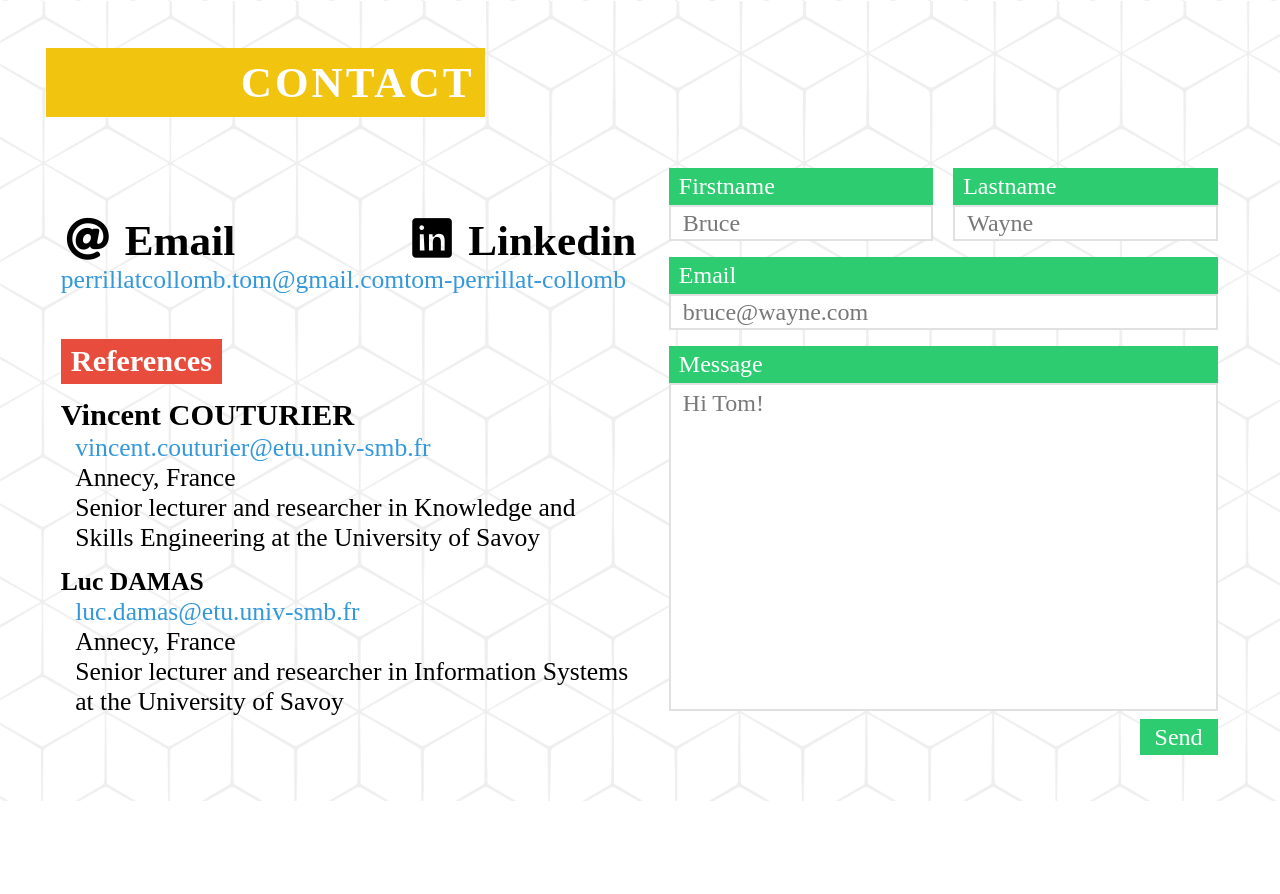
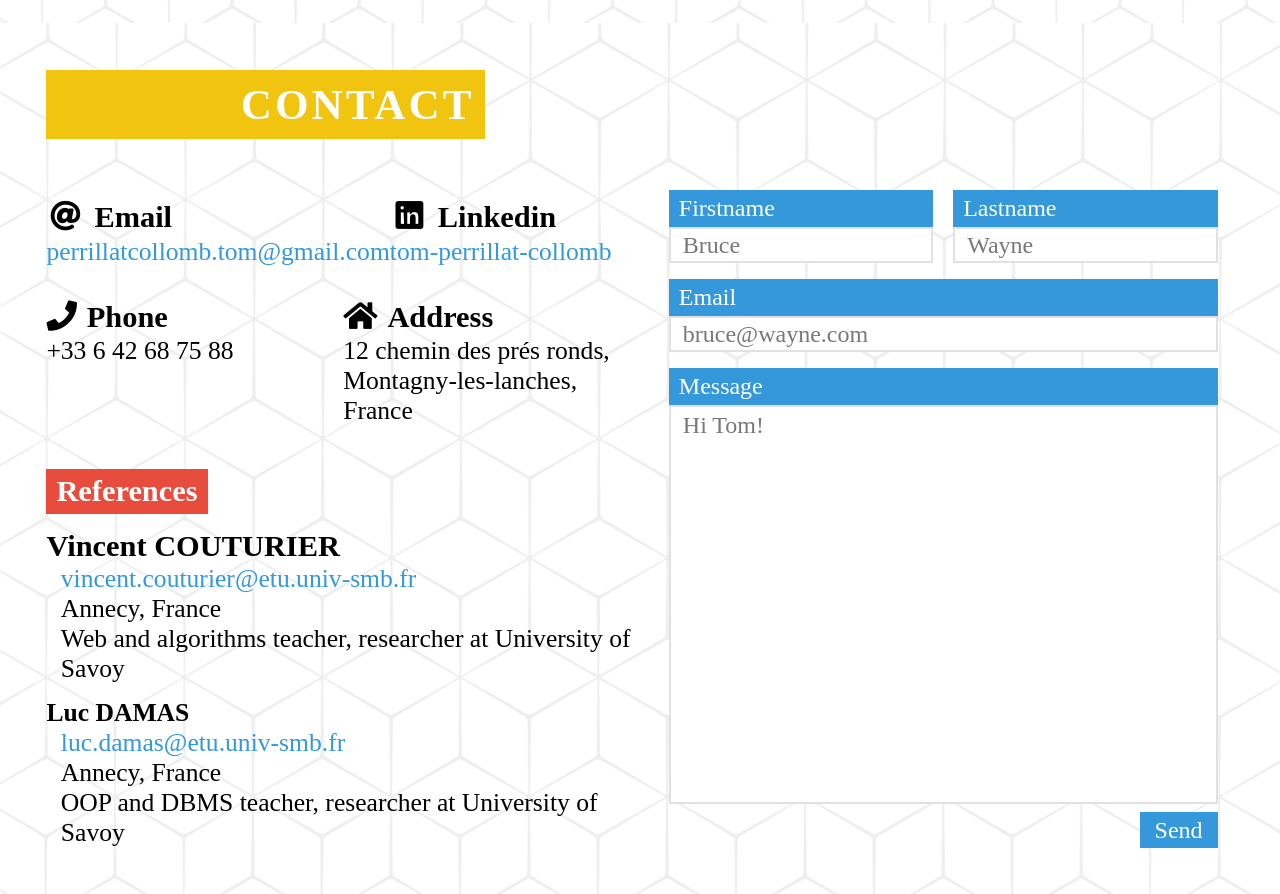
Before and after one commit to tomperr/portfolio, a PHP site: page / in a window 1280 px wide. Shown: the part 5255-6149 px from the top of the page. Before the commit the page ends 6056 px from the top, so only its background shows below. Run offline with PHP 8.4, Linux system fonts and the light colour scheme; some web fonts are replaced.

Commit message:
set menu, update contact

```diff
--- a/about.php
+++ b/about.php
@@ -10,7 +10,7 @@
 				<p class="h-4 pt-1 pb-1 justify animate fade-in-top">
 					I also work as a <span class="text-river">freelance</span> : creating original websites is so exciting!
 				</p>
-				<h2>I love</h2>
+				<h2 class="h-4">I love</h2>
 				<div class="inline-block">
 					<div class="inline-block bg-emerald padding margin h-5 lovedtech animate fade-in-top">
 						Cybersecurity
@@ -28,7 +28,7 @@
 						Unix
 					</div>
 				</div>
-				<p class="pt-1 h-3" align="right">Download my <span class="bg-alizarin padding"><a href="#">resume</a></span></p>
+				<p class="pt-1 h-3" align="right">Download my <span class="bg-alizarin padding"><a href="./docs/CV_Tom_PERRILLAT-COLLOMB.pdf" target="_blank">resume</a></span></p>
 			</div>
 			<div class="col-1 pl-4" id="about-img">
 			</div>
--- a/contact.php
+++ b/contact.php
@@ -8,16 +8,27 @@
 		<div class="flex-item-fill">
 			<div class="flex-row h100" id="contact-flex">
 				<div class="col-1">
-					<div id="contact-infos" class="flex-col flex-center h100 pl-1">
+					<div id="contact-infos" class="flex-col flex-center h100">
 
-						<div class="flex-row">
-							<div class="col-1 contact-info animate fade-in-left flex-item-auto mt-1 mb-1">
-								<h4 class="contact-info-title h-4"><i class="fas fa-at fa-fw margin"></i>Email</h4>
+						<div id="contacts-container">
+							<div class="contact-info animate fade-in-left flex-item-auto mt-1 mb-1">
+								<h4 class="contact-info-title h-5"><i class="fas fa-at fa-fw margin"></i>Email</h4>
 								<p class="contact-info-description h-6"><a href="mailto:perrillatcollomb.tom@gmaiL.com">perrillatcollomb.tom@gmail.com</a></p>
 							</div>
-							<div class="col-1 contact-info animate fade-in-left flex-item-auto mt-1 mb-1">
-								<h4 class="contact-info-title h-4"><i class="fab fa-linkedin fa-fw margin"></i>Linkedin</h4>
+							<div class="contact-info animate fade-in-left flex-item-auto mt-1 mb-1">
+								<h4 class="contact-info-title h-5"><i class="fab fa-linkedin fa-fw margin"></i>Linkedin</h4>
 								<p class="contact-info-description h-6"><a href="https://www.linkedin.com/in/tom-perrillat-collomb-81b698182/" target="_blank">tom-perrillat-collomb</a></p>
+							</div>
+							<div class="contact-info animate fade-in-left flex-item-auto mt-1 mb-1">
+								<h4 class="contact-info-title h-5"><i class="fas fa-phone margin"></i>Phone</h4>
+								<p class="contact-info-description h-6">+33 6 42 68 75 88</p>
+							</div>
+							<div class="contact-info animate fade-in-left flex-item-auto mt-1 mb-1">
+								<h4 class="contact-info-title h-5"><i class="fas fa-home margin"></i>Address</h4>
+								<p class="contact-info-description h-6">
+									12 chemin des prés ronds,<br />
+									Montagny-les-lanches, France
+								</p>
 							</div>
 						</div>
 
@@ -30,7 +41,7 @@
 									<p class="h-6"><a href="mailto:vincent.couturier@etu.univ-smb.fr">vincent.couturier@etu.univ-smb.fr</a></p>
 									<p class="h-6">Annecy, France</p>
 									<p class="h-6">
-										Senior lecturer and researcher in Knowledge and Skills Engineering at the University of Savoy
+										Web and algorithms teacher, researcher at University of Savoy
 									</p>
 								</div>
 							</div>
@@ -40,7 +51,7 @@
 									<p class="h-6"><a href="mailto:">luc.damas@etu.univ-smb.fr</a></p>
 									<p class="h-6">Annecy, France</p>
 									<p class="h-6">
-										Senior lecturer and researcher in Information Systems at the University of Savoy
+										OOP and DBMS teacher, researcher at University of Savoy
 									</p>
 								</div>
 							</div>
@@ -56,23 +67,23 @@
 					<form class="flex-col h100 pl-2" id="contact-form">
 						<div class="form-group-inline flex-item-auto">
 							<div class="form-control">
-								<label for="form_firstname" class="bg-emerald padding">Firstname</label>
+								<label for="form_firstname" class="bg-river padding">Firstname</label>
 								<input type="text" name="form_firstname" id="form_firstname" placeholder="Bruce">
 								<span class="focus-border"></span>
 							</div>
 							<div class="form-control">
-								<label for="form_lastname" class="bg-emerald padding">Lastname</label>
+								<label for="form_lastname" class="bg-river padding">Lastname</label>
 								<input type="text" name="form_lastname" id="form_lastname" placeholder="Wayne">
 								<span class="focus-border"></span>
 							</div>
 						</div>
 						<div class="form-control flex-item-auto">
-							<label for="form_email" class="bg-emerald padding">Email</label>
+							<label for="form_email" class="bg-river padding">Email</label>
 							<input type="text" name="form_email" id="form_email" placeholder="bruce@wayne.com">
 							<span class="focus-border"></span>
 						</div>
 						<div class="form-control flex-item-fill">
-							<label for="form_message" class="bg-emerald padding">Message</label>
+							<label for="form_message" class="bg-river padding">Message</label>
 							<textarea class="flex-item-fill" name="form_message" id="form_message" placeholder="Hi Tom!"></textarea>
 						</div>
 						<div align="right">
--- a/css/content.css
+++ b/css/content.css
@@ -182,7 +182,6 @@
 	margin-bottom:15px;
 	width:100%;
 	background:#eee;
-	height:35px;
 	border-radius:3px;
 	-moz-border-radius:3px;
 	-webkit-border-radius:3px;
@@ -250,6 +249,27 @@
 	line-height:35px;
 	color: black;
 	color:rgba(0, 0, 0, 0.4);
+}
+
+.skillbar-desc {
+	background-color: #222222;
+	transition: padding 1s, height 1s, opacity 0.5s;
+	height: 0px;
+	color: white;
+	padding: 0px;
+}
+
+.skillbar-desc > p {
+	height: 0px
+}
+
+.skillbar-desc.active {
+	height: auto;
+	padding: 0.5em;
+}
+
+.skillbar-desc.active > p {
+	height: auto;
 }
 
 .language {
@@ -475,6 +495,16 @@
 	color: white;
 }
 
+#contacts-container {
+	display: flex;
+	flex-direction: row;
+	flex-wrap: wrap;
+}
+
+#contacts-container > div {
+	flex: 1 0 40%;
+}
+
 /* MEDIA QUERIES */
 
 /* SKILLS */
--- a/css/general.css
+++ b/css/general.css
@@ -348,7 +348,7 @@ form {
 	left: 0;
 	width: 0;
 	height: 2px;
-	background-color: #2ecc71;
+	background-color: #3498db;
 	transition: 0.4s;
 }
 
@@ -367,7 +367,7 @@ form {
 }
 
 .form-control > textarea:focus {
-	border-color: #2ecc71;
+	border-color: #3498db;
 }
 
 .form-control > input::placeholder, .form-control > textarea::placeholder {
@@ -376,10 +376,10 @@ form {
 
 input[type="submit"] {
 	height: 1.5em;
-	background-color: #2ecc71;
+	background-color: #3498db;
 	color: white;
 	font-size: 1.5em;
-	border: 3px solid #2ecc71;
+	border: 3px solid #3498db;
 	padding: 0px 0.5em;
 	transition: 0.5s all ease;
 }
--- a/css/menu.css
+++ b/css/menu.css
@@ -1,16 +1,8 @@
-#main-menu {
+#navigation {
+	transition: all 0.1s ease;
 	position: fixed;
-	margin-left: 1%;
-	top: 50%;
-	-ms-transform: translateY(-50%);
-	transform: translateY(-50%);
 }
 
-#main-menu li {
-	margin-top: 5px;
-	margin-bottom: 5px;
+#navigation-menu {
+	font-size: 1.2em;
 }
-
-nav {
-	position: fixed;
-}
--- a/index.php
+++ b/index.php
@@ -35,10 +35,12 @@
 		?>
 	</main>
 
-	<script src="js/menu.js"></script>
-	<script src="js/parallax.js"></script>
+	<!--<script src="js/menu.js"></script>-->
+	<script src="js/scroll.js"></script>
+	<!--<script src="js/parallax.js"></script>-->
 	<script src="js/projects.js"></script>
 	<script src="js/appear.js"></script>
+	<!--<script src="js/skills.js"></script>-->
 	<script src="js/konami_code.js"></script>
 
 </body>
--- a/js/menu.js
+++ b/js/menu.js
@@ -1,3 +1,5 @@
+// aborted
+
 document.addEventListener("DOMContentLoaded", function() {
 
 	// getting navigation elements
--- a/navigation.php
+++ b/navigation.php
@@ -1,21 +1,29 @@
 <div id="navigation" align="center">
-	<div id="navigation-menu" class="flex-row">
+	<div id="navigation-menu" class="flex-row pl-1 pr-1">
 
 		<div class="col-1" align="center">
-			<p><a href="#">LINK</a></p>
+			<p><a href="#about" class="link">About</a></p>
 		</div>
 
 		<div class="col-1" align="center">
-			<p><a href="#">LINK</a></p>
+			<p><a href="#skills" class="link">Skills</a></p>
 		</div>
 
 		<div class="col-1" align="center">
-			<p><a href="#">LINK</a></p>
+			<p><a href="#experiences" class="link">Timeline</a></p>
 		</div>
 
 		<div class="col-1" align="center">
-			<p><a href="#">LINK</a></p>
+			<p><a href="#projects" class="link">Projects</a></p>
 		</div>
+
+		<div class="col-1" align="center">
+			<p><a href="#hobbies" class="link">Hobbies</a></p>
+		</div>
+
+		<div class="col-1" align="center">
+			<p><a href="#contact" class="link">Contact</a></p>
+		</div>
+
 	</div>
-	<div id="nav-trigger" class="arrow-down"></div>
 </div>
```
Also changed, not shown: js/parallax.js (+1 -6 lines), js/scroll.js (added, +36 -0 lines), js/skills.js (added, +26 -0 lines), 1 other file.
